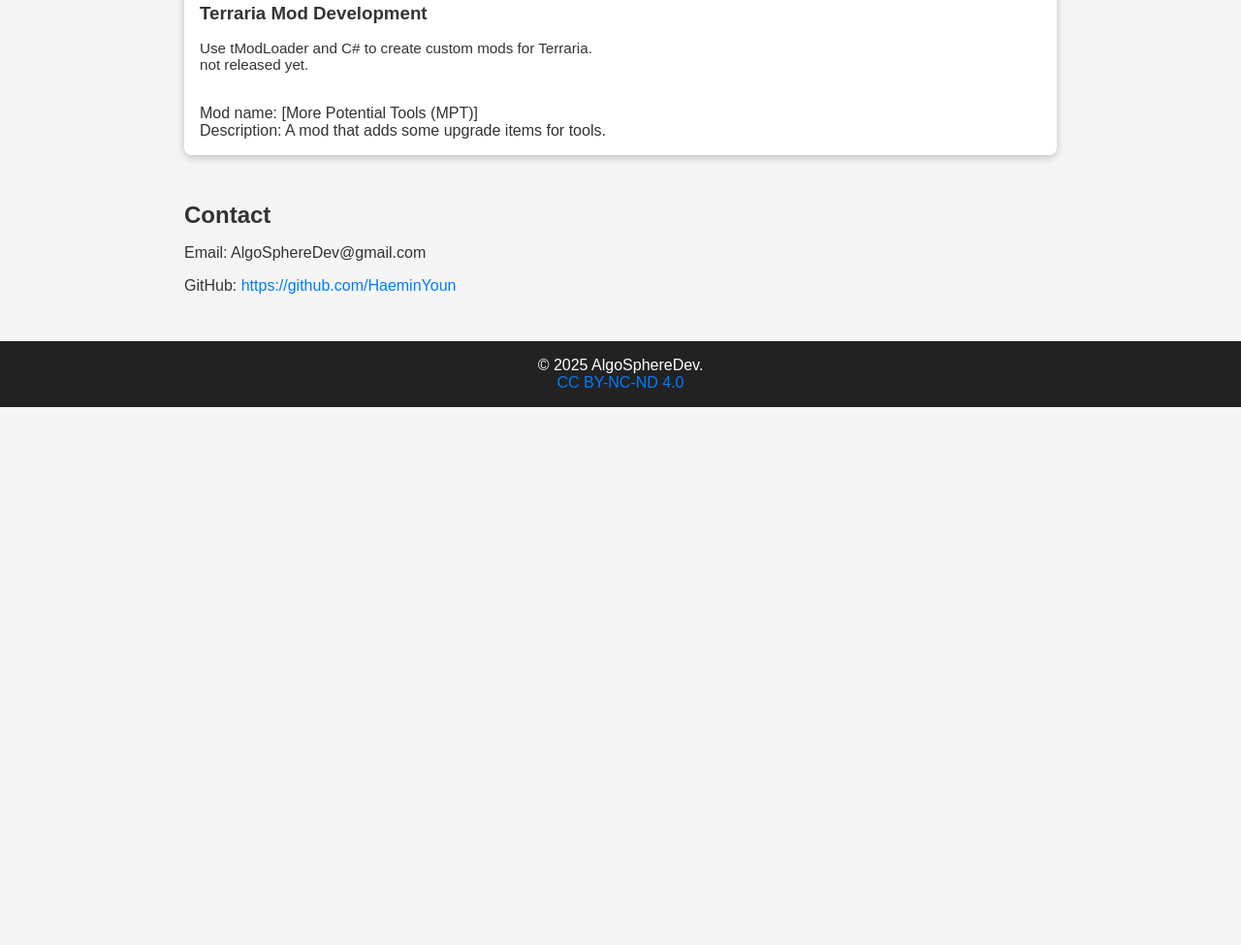
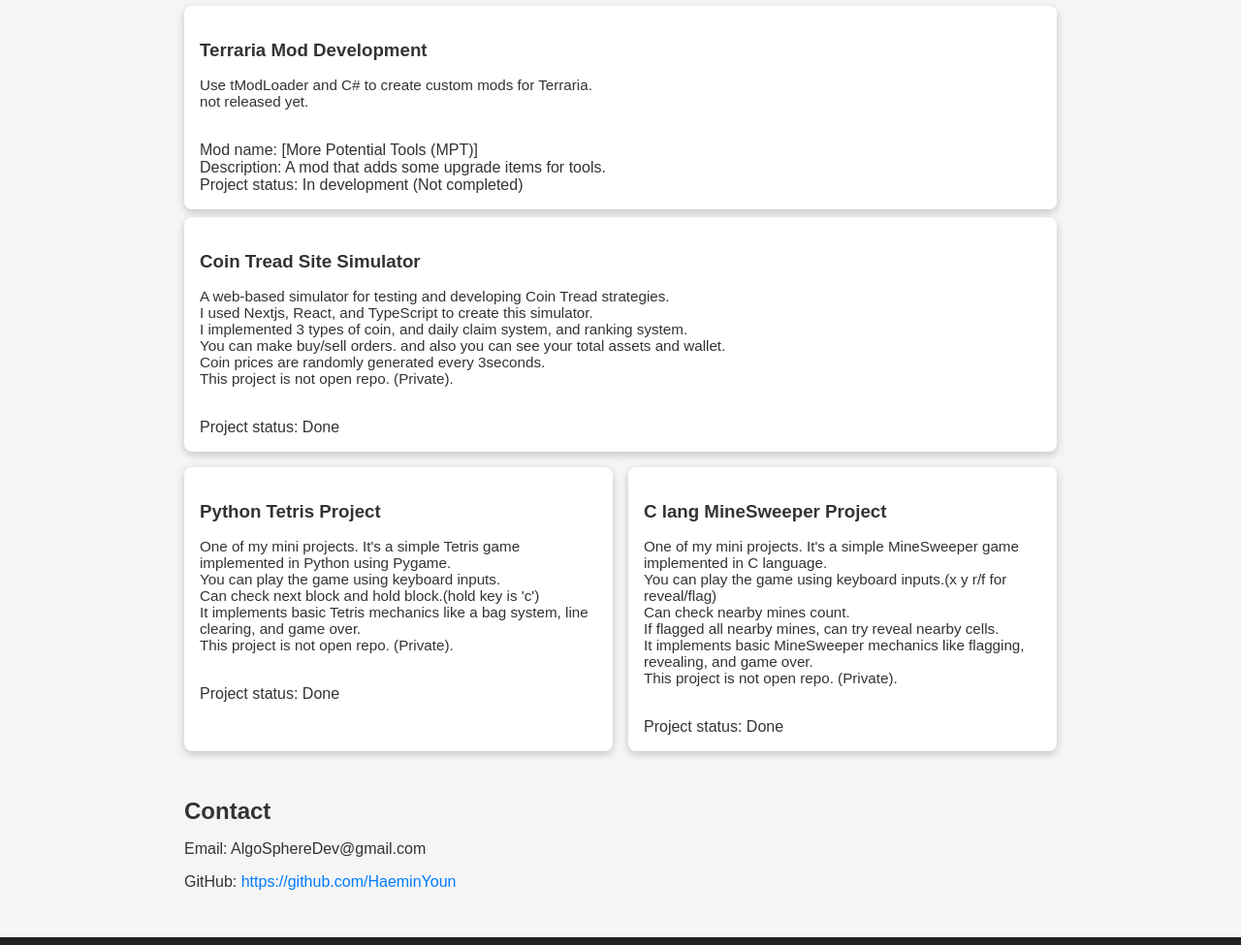
Before and after one commit to HaeminYoun/homepage, a plain HTML site: page index.html in a window 1280 px wide. Shown: the part 847-1822 px from the top of the page at 97% size. Before the commit the page ends 1267 px from the top, so only its background shows below. Drawn offline with Linux system fonts and the light colour scheme; a web font is replaced by a local one.

Commit message:
asdffghjk

```diff
--- a/css/style.css
+++ b/css/style.css
@@ -64,6 +64,7 @@ h2, h3 { color: var(--text-color); margin-bottom: 1rem; }
     display: flex;
     flex-wrap: wrap;
     gap: 1rem;
+    margin-top: 0.5rem;
 }
 
 .card {
@@ -75,6 +76,7 @@ h2, h3 { color: var(--text-color); margin-bottom: 1rem; }
     min-width: 220px;
     transition: transform 0.5s, box-shadow 0.5s, background-color 0.3s, box-shadow 0.3s;
     user-select: none;
+    margin-top: 0.5rem;
 }
 
 .card p { font-size: 0.95rem; }
--- a/index.html
+++ b/index.html
@@ -50,14 +50,17 @@
                         <br> But this project is currently on hold. (Not completed, TBD)
                     </p>
                     <br> Game name: [QWERTY rhythm] (dev name. It can be changed.)
+                    <br> Project status: On hold (Rebuilding plans)
                 </div>
                 <div class="card" data-action="discord">
                     <h3>Discord Bot Development</h3>
                     <p>Discord bot development project using Python.
                         <br> I made an Eternal Return stats bot "Mythril 0"
-                        <br> /전적 [nickname] to view player stats. (rank only)
+                        <br> /전적 [nickname] to view player stats. (rank game only)
+                        <br> I used Eternal Return Open API.
                     </p>
-                    <br> I used Eternal Return Open API.
+                    <br> Bot name: [Mythril 0]
+                    <br> Project status: Active (v1.3)
                 </div>
                 <div class="card" data-action="terraria">
                     <h3>Terraria Mod Development</h3>
@@ -66,6 +69,42 @@
                     </p>
                     <br> Mod name: [More Potential Tools (MPT)]
                     <br> Description: A mod that adds some upgrade items for tools.
+                    <br> Project status: In development (Not completed)
+                </div>
+            </div>
+            <div class="card" data-action="Coin Tread Site Simulator">
+                <h3>Coin Tread Site Simulator</h3>
+                <p>A web-based simulator for testing and developing Coin Tread strategies.
+                <br> I used Nextjs, React, and TypeScript to create this simulator.
+                <br> I implemented 3 types of coin, and daily claim system, and ranking system.
+                <br> You can make buy/sell orders. and also you can see your total assets and wallet.
+                <br> Coin prices are randomly generated every 3seconds.
+                <br> This project is not open repo. (Private).
+                </p>
+                <br> Project status: Done
+                </div>
+            </div>
+            <div class="card-container">
+                <div class="card" data-action="more">
+                    <h3>Python Tetris Project</h3>
+                    <p>One of my mini projects. It's a simple Tetris game implemented in Python using Pygame.
+                        <br> You can play the game using keyboard inputs.
+                        <br> Can check next block and hold block.(hold key is 'c')
+                        <br> It implements basic Tetris mechanics like a bag system, line clearing, and game over.
+                        <br> This project is not open repo. (Private).
+                    </p>
+                    <br> Project status: Done
+                </div>
+                <div class="card" data-action="more">
+                    <h3> C lang MineSweeper Project</h3>
+                    <p>One of my mini projects. It's a simple MineSweeper game implemented in C language.
+                        <br> You can play the game using keyboard inputs.(x y r/f for reveal/flag)
+                        <br> Can check nearby mines count.
+                        <br>If flagged all nearby mines, can try reveal nearby cells.
+                        <br> It implements basic MineSweeper mechanics like flagging, revealing, and game over.
+                        <br> This project is not open repo. (Private).
+                    </p>
+                    <br> Project status: Done
                 </div>
             </div>
         </section>
```
